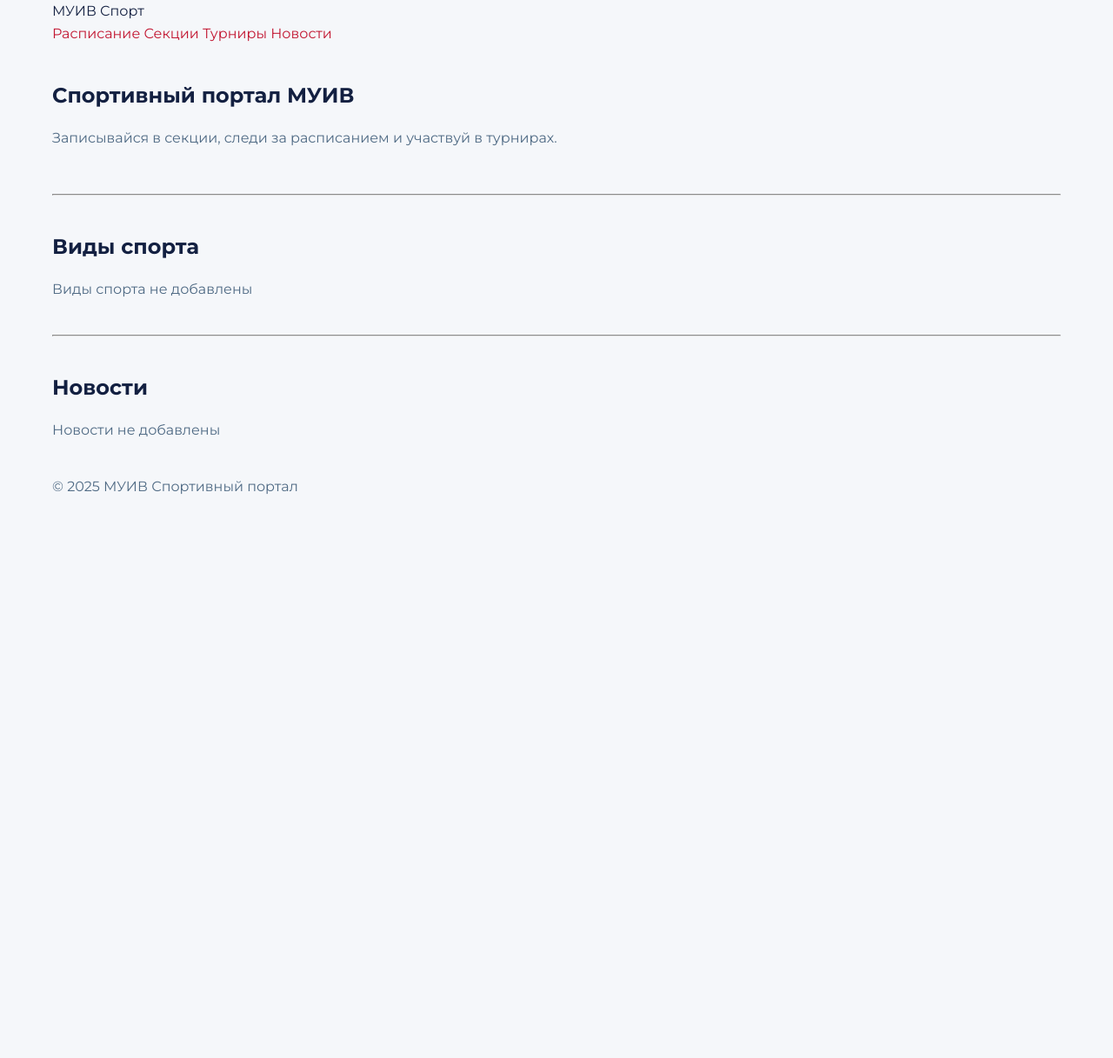
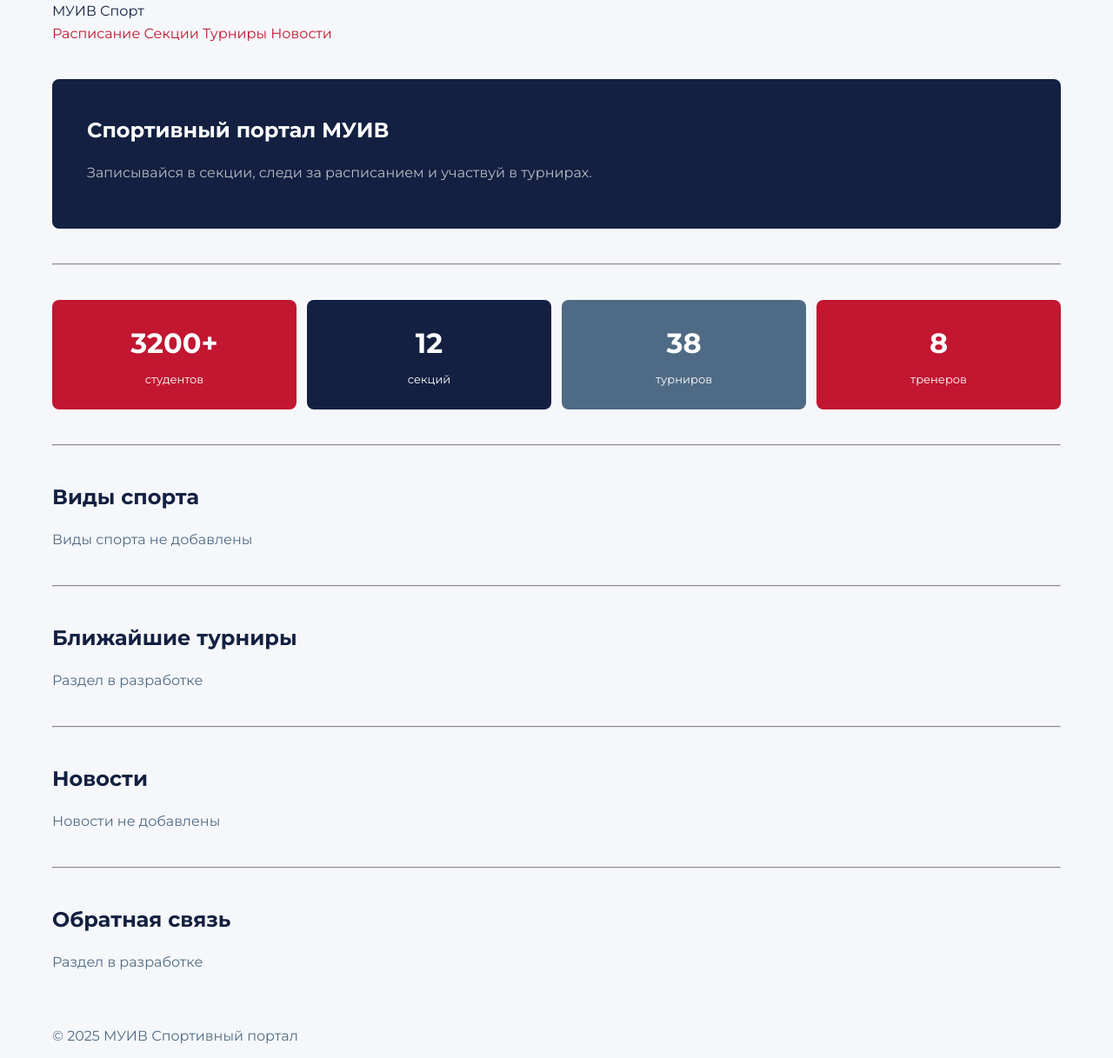
Before and after one commit to Dim-Dim-git/vitte-sport, a Django app: page / in a window 1280 px wide. Shown: the whole page at 87% size. Before the commit the page ends 569 px from the top, so only its background shows below. Run offline with Django 5.2, Linux system fonts and the light colour scheme; data that the repository does not hold is empty.

Commit message:
Add layout blocks to index page

```diff
--- a/templates/index.html
+++ b/templates/index.html
@@ -10,7 +10,6 @@
 </head>
 <body>
 
-  <!-- HEADER -->
   <header>
     <div class="container">
       <div class="logo">МУИВ <span>Спорт</span></div>
@@ -23,12 +22,38 @@
     </div>
   </header>
 
-  <!-- ГЛАВНАЯ -->
   <div class="container">
 
+    <!-- HERO -->
     <section style="padding: 40px 0;">
-      <h1>Спортивный портал МУИВ</h1>
-      <p>Записывайся в секции, следи за расписанием и участвуй в турнирах.</p>
+      <div style="background: var(--dark); border-radius: 8px; padding: 40px; color: white;">
+        <h1 style="color: white;">Спортивный портал МУИВ</h1>
+        <p style="color: rgba(255,255,255,.7);">Записывайся в секции, следи за расписанием и участвуй в турнирах.</p>
+      </div>
+    </section>
+
+    <hr style="border-color: var(--border); margin-bottom: 40px;">
+
+    <!-- ЦИФРЫ -->
+    <section style="margin-bottom: 40px;">
+      <div style="display: grid; grid-template-columns: repeat(4, 1fr); gap: 12px;">
+        <div style="background: var(--red); border-radius: 8px; padding: 24px; color: white; text-align: center;">
+          <div style="font-size: 32px; font-weight: 700;">3200+</div>
+          <div style="font-size: 13px; margin-top: 6px;">студентов</div>
+        </div>
+        <div style="background: var(--dark); border-radius: 8px; padding: 24px; color: white; text-align: center;">
+          <div style="font-size: 32px; font-weight: 700;">12</div>
+          <div style="font-size: 13px; margin-top: 6px;">секций</div>
+        </div>
+        <div style="background: var(--muted); border-radius: 8px; padding: 24px; color: white; text-align: center;">
+          <div style="font-size: 32px; font-weight: 700;">38</div>
+          <div style="font-size: 13px; margin-top: 6px;">турниров</div>
+        </div>
+        <div style="background: var(--red); border-radius: 8px; padding: 24px; color: white; text-align: center;">
+          <div style="font-size: 32px; font-weight: 700;">8</div>
+          <div style="font-size: 13px; margin-top: 6px;">тренеров</div>
+        </div>
+      </div>
     </section>
 
     <hr style="border-color: var(--border); margin-bottom: 40px;">
@@ -48,6 +73,14 @@
 
     <hr style="border-color: var(--border); margin-bottom: 40px;">
 
+    <!-- ТУРНИРЫ -->
+    <section style="margin-bottom: 40px;">
+      <h2>Ближайшие турниры</h2>
+      <p style="color: var(--muted);">Раздел в разработке</p>
+    </section>
+
+    <hr style="border-color: var(--border); margin-bottom: 40px;">
+
     <!-- НОВОСТИ -->
     <section style="margin-bottom: 40px;">
       <h2>Новости</h2>
@@ -62,9 +95,16 @@
       {% endfor %}
     </section>
 
+    <hr style="border-color: var(--border); margin-bottom: 40px;">
+
+    <!-- ОБРАТНАЯ СВЯЗЬ -->
+    <section style="margin-bottom: 60px;">
+      <h2>Обратная связь</h2>
+      <p style="color: var(--muted);">Раздел в разработке</p>
+    </section>
+
   </div>
 
-  <!-- FOOTER -->
   <footer>
     <div class="container">
       <p>© 2025 МУИВ Спортивный портал</p>
```
